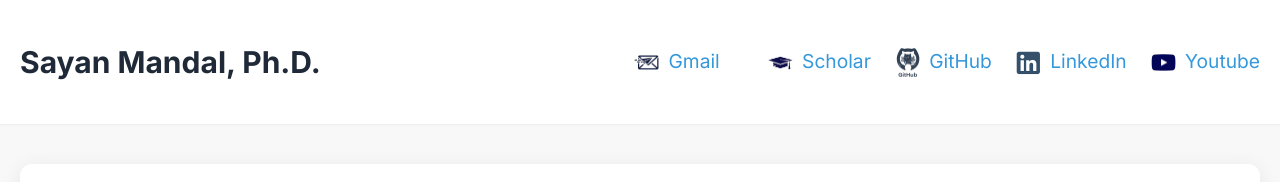
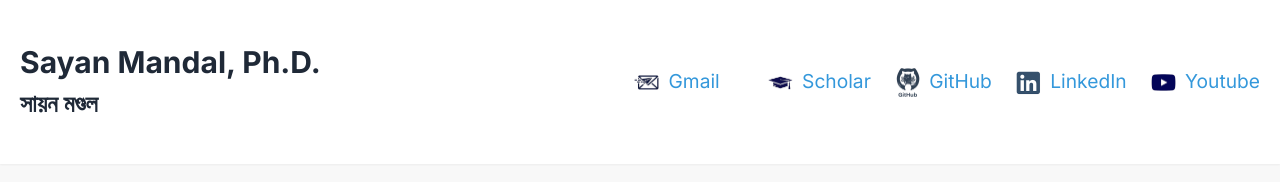
Before and after one commit to Sayan-m90/personalwebpage, a plain HTML site: page education.html in a window 1280 px wide. Shown: the top 182 px of the page. Drawn offline with nearby package versions, Linux system fonts and the light colour scheme.

Commit message:
Add files via upload

```diff
--- a/education.html
+++ b/education.html
@@ -220,7 +220,10 @@
 
     <header class="bg-white shadow-sm py-6">
         <div class="container flex flex-col md:flex-row justify-between items-center">
-            <h1 class="text-3xl font-bold text-gray-800 mb-4 md:mb-0">Sayan Mandal, Ph.D.</h1>
+            <div class="flex flex-col items-center md:items-start mb-4 md:mb-0">
+                <h1 class="text-3xl font-bold text-gray-800">Sayan Mandal, Ph.D.</h1>
+                <h3 class="text-2xl font-bold text-gray-800 mt-2">সায়ন মণ্ডল</h3>
+            </div>
             <nav class="social-links flex space-x-6">
                 <a href="mailto:sayan.mndl90@gmail.com" target="_blank" rel="noopener noreferrer" title="Gmail">
                     <img src="webimg/email.png" alt="Gmail" class="inline-block align-middle mr-1"> Gmail
```
Also changed, not shown: index.html (+4 -1 lines).
